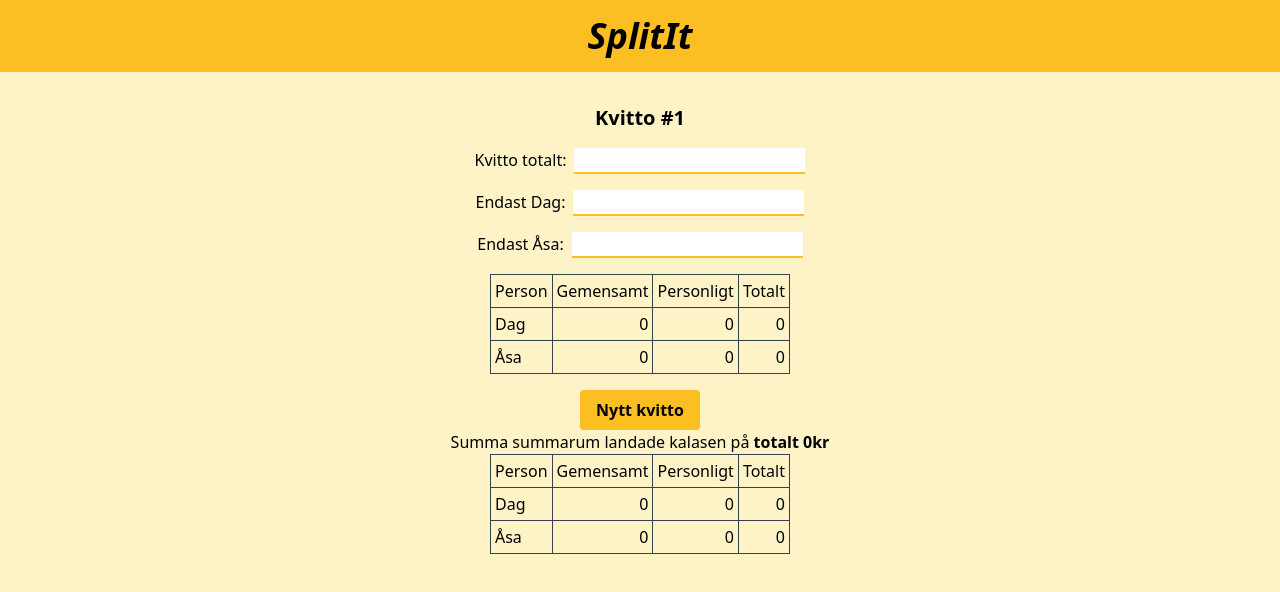
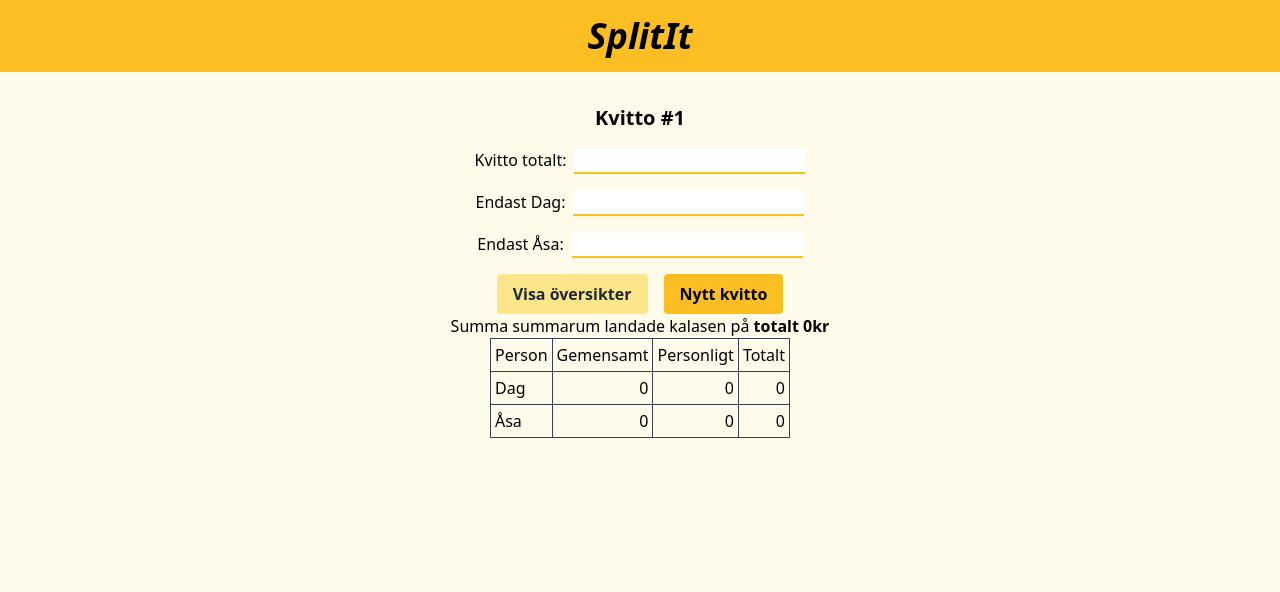
Before and after one commit to jadlers/splitit, a React (Create React App) app: page / in a window 1280 px wide. Shown: the top 592 px of the page. Built offline with nearby package versions, Linux system fonts and the light colour scheme.

Commit message:
Add toggle to show overview for each receipt

```diff
--- a/src/App.js
+++ b/src/App.js
@@ -9,6 +9,7 @@ function App() {
     1: { both: 0, dag: 0, sis: 0 },
   });
   const [nextIdx, setNextIdx] = useState(2);
+  const [showOverviews, setShowOverviews] = useState(false);
 
   const bothTotal = Object.values(receipts).reduce(
     (acc, { both }) => acc + both,
@@ -37,15 +38,26 @@ function App() {
   return (
     <>
       <Header />
-      <main className="min-h-screen py-4 bg-yellow-100 text-center">
+      <main className="min-h-screen py-4 bg-yellow-50 text-center">
         {Object.keys(receipts)
           .sort()
           .map((rec) => (
-            <Receipt key={rec} id={rec} saveInfo={createSaveInfoFn(rec)} />
+            <Receipt
+              key={rec}
+              id={rec}
+              saveInfo={createSaveInfoFn(rec)}
+              showOverview={showOverviews}
+            />
           ))}
         <button
+          onClick={() => setShowOverviews(!showOverviews)}
+          className="py-2 px-4 rounded pointer bg-yellow-200 text-gray-800 font-bold"
+        >
+          {showOverviews ? "Dölj översikter" : "Visa översikter"}
+        </button>
+        <button
           onClick={addReceipt}
-          className="py-2 px-4 rounded pointer bg-yellow-400 font-bold"
+          className="py-2 px-4 ml-4 rounded pointer bg-yellow-400 font-bold"
         >
           Nytt kvitto
         </button>
--- a/src/Receipt.js
+++ b/src/Receipt.js
@@ -3,7 +3,7 @@ import React, { useEffect, useState } from "react";
 import PersonalExpences from "./PersonalExpences";
 import OverviewTable from "./OverviewTable";
 
-export default function Receipt({ id, saveInfo }) {
+export default function Receipt({ id, saveInfo, showOverview }) {
   const [total, setTotal] = useState(0);
   const [dagOnly, setPersonalDag] = useState(0);
   const [sisOnly, setPersonalSis] = useState(0);
@@ -28,7 +28,9 @@ export default function Receipt({ id, saveInfo }) {
       </label>
       <PersonalExpences name="Dag" setTotal={setPersonalDag} />
       <PersonalExpences name="Åsa" setTotal={setPersonalSis} />
-      <OverviewTable both={both} dagOnly={dagOnly} sisOnly={sisOnly} />
+      {showOverview && (
+        <OverviewTable both={both} dagOnly={dagOnly} sisOnly={sisOnly} />
+      )}
     </div>
   );
 }
```
